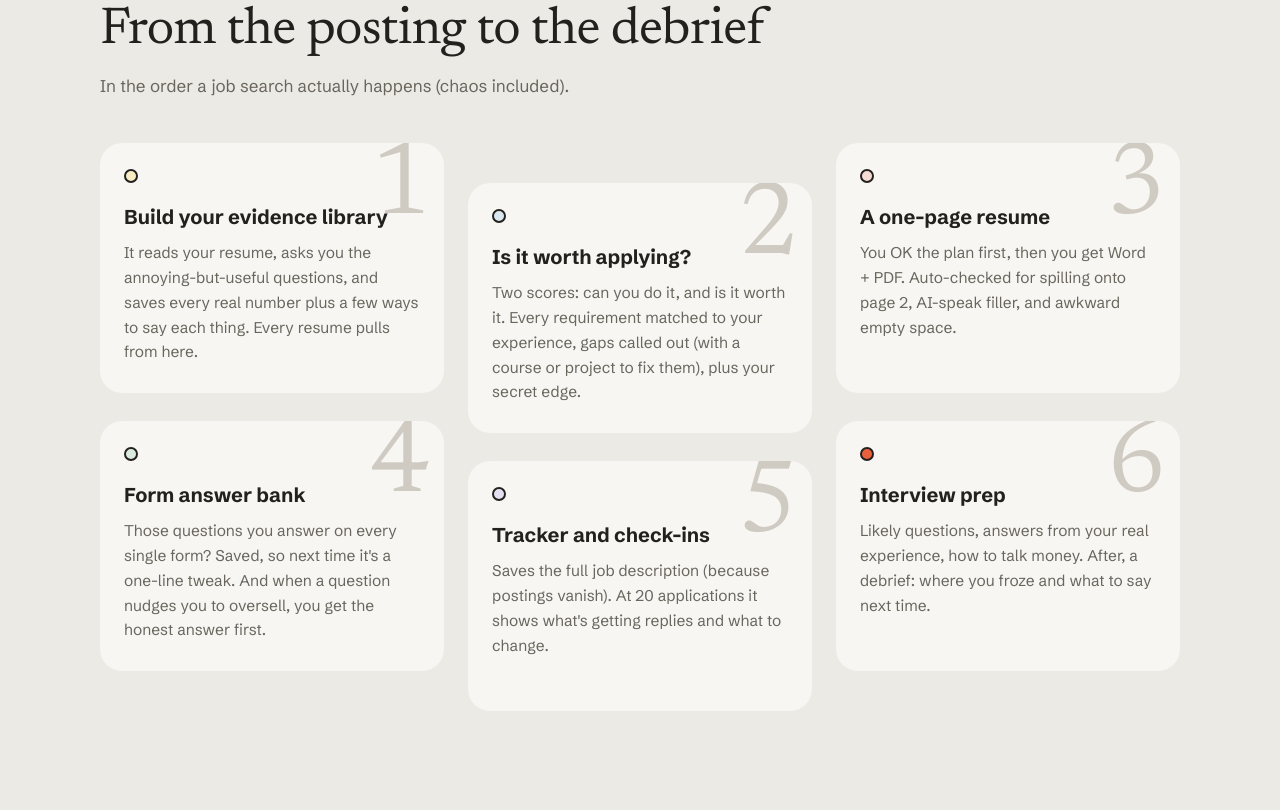
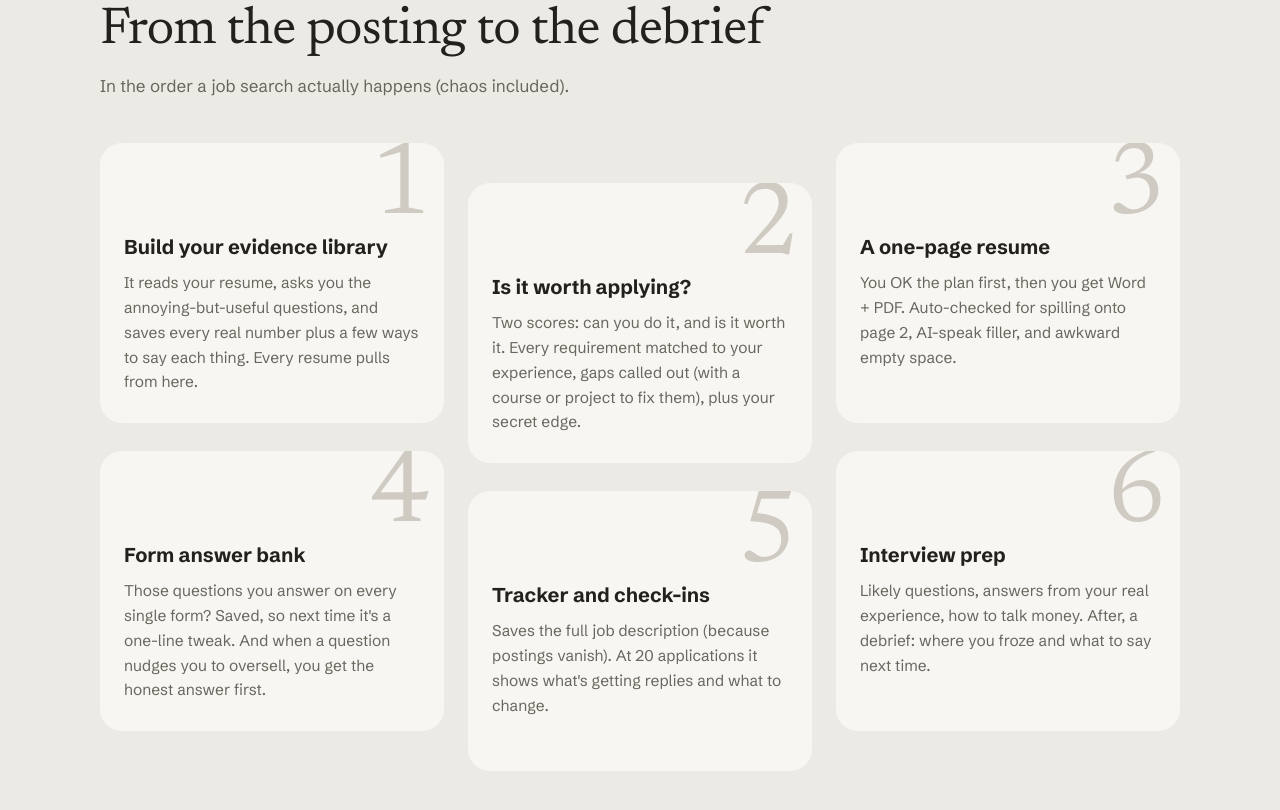
Before and after one commit to IchgehoernurmirZ/job-search-copilot, a plain HTML site: page docs/index.html in a window 1280 px wide. Shown: the part 2858-3668 px from the top of the page. Drawn offline with Linux system fonts and the light colour scheme; a web font is replaced by a local one.

Commit message:
Landing page: drop the dots on feature cards
Co-Authored-By: Claude Opus 5.5 <noreply@anthropic.com>
Claude-Session: https://claude.ai/code/session_01Qj7nfFYnfK9vXyD2qryc39

```diff
--- a/docs/index.html
+++ b/docs/index.html
@@ -169,8 +169,7 @@ h2 { font-family: var(--serif); font-weight: 400; font-size: clamp(32px, 4.4vw,
 .feat { position: relative; background: var(--surface); border-radius: 22px; padding: 26px 24px 28px; overflow: hidden; }
 .feat:nth-child(3n+2) { transform: translateY(40px); }
 .feat .big { position: absolute; right: 14px; top: -6px; font-family: var(--serif); font-size: 104px; line-height: 1; color: var(--rule); pointer-events: none; }
-.feat .dot { width: 14px; height: 14px; border-radius: 50%; border: 2px solid var(--ink); }
-.feat h3 { font-size: 20px; margin: 18px 0 8px; position: relative; }
+.feat h3 { font-size: 20px; margin: 62px 0 8px; position: relative; }
 .feat p { margin: 0; color: var(--muted); font-size: 15.5px; position: relative; }
 .feats-pad { height: 40px; }
 
@@ -439,12 +438,12 @@ footer .sig .fb { display: block; margin-top: 8px; font-family: var(--sans); fon
       <p><span lang="zh">按找工真实发生的顺序排（兵荒马乱也算）。</span><span lang="en">In the order a job search actually happens (chaos included).</span></p>
     </div>
     <div class="feats">
-      <div class="feat"><span class="big">1</span><div class="dot" style="background:var(--butter)"></div><h3><span lang="zh">建你的素材库</span><span lang="en">Build your evidence library</span></h3><p><span lang="zh">读你的简历，问一些有点烦但很有用的问题，把每段经历的真实数字和几种说法都存下来。之后每份简历都从这里取材。</span><span lang="en">It reads your resume, asks you the annoying-but-useful questions, and saves every real number plus a few ways to say each thing. Every resume pulls from here.</span></p></div>
-      <div class="feat"><span class="big">2</span><div class="dot" style="background:var(--sky)"></div><h3><span lang="zh">值不值得投</span><span lang="en">Is it worth applying?</span></h3><p><span lang="zh">两个分：你能不能做、值不值得投。每条要求对上你的经历，缺口直说（还告诉你上什么课、做什么项目能补上），再挖出你的隐藏优势。</span><span lang="en">Two scores: can you do it, and is it worth it. Every requirement matched to your experience, gaps called out (with a course or project to fix them), plus your secret edge.</span></p></div>
-      <div class="feat"><span class="big">3</span><div class="dot" style="background:var(--blush)"></div><h3><span lang="zh">一页纸简历</span><span lang="en">A one-page resume</span></h3><p><span lang="zh">先给你看方案，你点头才出 Word 和 PDF。自动检查有没有溢到第二页、有没有 AI 腔、页面有没有空一大块。</span><span lang="en">You OK the plan first, then you get Word + PDF. Auto-checked for spilling onto page 2, AI-speak filler, and awkward empty space.</span></p></div>
-      <div class="feat"><span class="big">4</span><div class="dot" style="background:var(--mint)"></div><h3><span lang="zh">申请表答案库</span><span lang="en">Form answer bank</span></h3><p><span lang="zh">那些每张表都要填一遍的题？攒起来，下次改一句就能用。遇到诱导你往高了答的题，先给你诚实版本。</span><span lang="en">Those questions you answer on every single form? Saved, so next time it's a one-line tweak. And when a question nudges you to oversell, you get the honest answer first.</span></p></div>
-      <div class="feat"><span class="big">5</span><div class="dot" style="background:var(--lilac)"></div><h3><span lang="zh">投递记录和复盘</span><span lang="en">Tracker and check-ins</span></h3><p><span lang="zh">连 JD 全文一起存（岗位说没就没）。投满 20 份，帮你看哪类岗位有回音、该怎么调。</span><span lang="en">Saves the full job description (because postings vanish). At 20 applications it shows what's getting replies and what to change.</span></p></div>
-      <div class="feat"><span class="big">6</span><div class="dot" style="background:var(--pop)"></div><h3><span lang="zh">面试准备</span><span lang="en">Interview prep</span></h3><p><span lang="zh">预测题、用你真实经历写的答案、薪资怎么谈。面完陪你复盘：哪里卡壳了、下次怎么说。</span><span lang="en">Likely questions, answers from your real experience, how to talk money. After, a debrief: where you froze and what to say next time.</span></p></div>
+      <div class="feat"><span class="big">1</span><h3><span lang="zh">建你的素材库</span><span lang="en">Build your evidence library</span></h3><p><span lang="zh">读你的简历，问一些有点烦但很有用的问题，把每段经历的真实数字和几种说法都存下来。之后每份简历都从这里取材。</span><span lang="en">It reads your resume, asks you the annoying-but-useful questions, and saves every real number plus a few ways to say each thing. Every resume pulls from here.</span></p></div>
+      <div class="feat"><span class="big">2</span><h3><span lang="zh">值不值得投</span><span lang="en">Is it worth applying?</span></h3><p><span lang="zh">两个分：你能不能做、值不值得投。每条要求对上你的经历，缺口直说（还告诉你上什么课、做什么项目能补上），再挖出你的隐藏优势。</span><span lang="en">Two scores: can you do it, and is it worth it. Every requirement matched to your experience, gaps called out (with a course or project to fix them), plus your secret edge.</span></p></div>
+      <div class="feat"><span class="big">3</span><h3><span lang="zh">一页纸简历</span><span lang="en">A one-page resume</span></h3><p><span lang="zh">先给你看方案，你点头才出 Word 和 PDF。自动检查有没有溢到第二页、有没有 AI 腔、页面有没有空一大块。</span><span lang="en">You OK the plan first, then you get Word + PDF. Auto-checked for spilling onto page 2, AI-speak filler, and awkward empty space.</span></p></div>
+      <div class="feat"><span class="big">4</span><h3><span lang="zh">申请表答案库</span><span lang="en">Form answer bank</span></h3><p><span lang="zh">那些每张表都要填一遍的题？攒起来，下次改一句就能用。遇到诱导你往高了答的题，先给你诚实版本。</span><span lang="en">Those questions you answer on every single form? Saved, so next time it's a one-line tweak. And when a question nudges you to oversell, you get the honest answer first.</span></p></div>
+      <div class="feat"><span class="big">5</span><h3><span lang="zh">投递记录和复盘</span><span lang="en">Tracker and check-ins</span></h3><p><span lang="zh">连 JD 全文一起存（岗位说没就没）。投满 20 份，帮你看哪类岗位有回音、该怎么调。</span><span lang="en">Saves the full job description (because postings vanish). At 20 applications it shows what's getting replies and what to change.</span></p></div>
+      <div class="feat"><span class="big">6</span><h3><span lang="zh">面试准备</span><span lang="en">Interview prep</span></h3><p><span lang="zh">预测题、用你真实经历写的答案、薪资怎么谈。面完陪你复盘：哪里卡壳了、下次怎么说。</span><span lang="en">Likely questions, answers from your real experience, how to talk money. After, a debrief: where you froze and what to say next time.</span></p></div>
     </div>
     <div class="feats-pad"></div>
   </div>
```
Also changed, not shown: site/index.html (+7 -8 lines).
